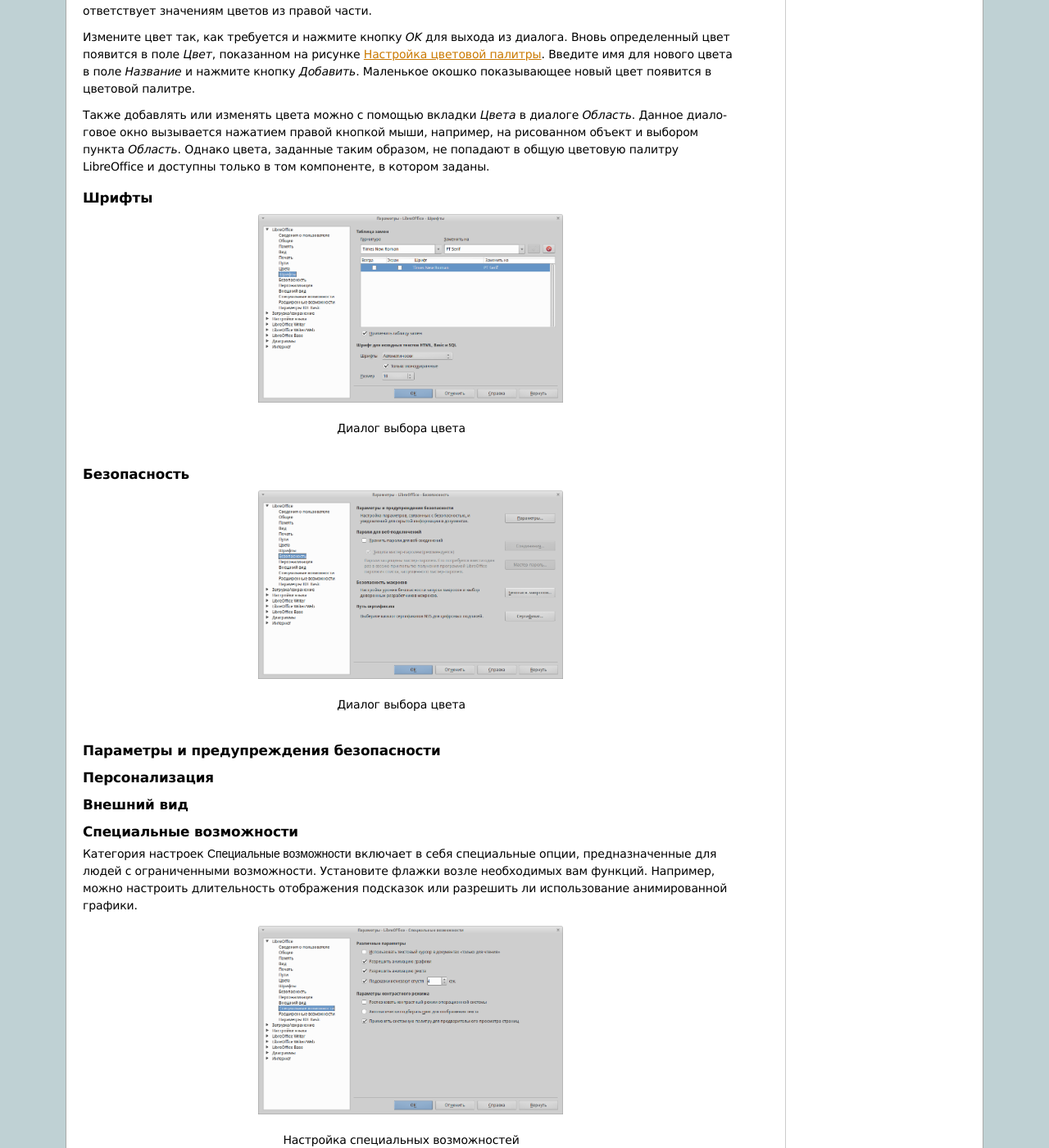
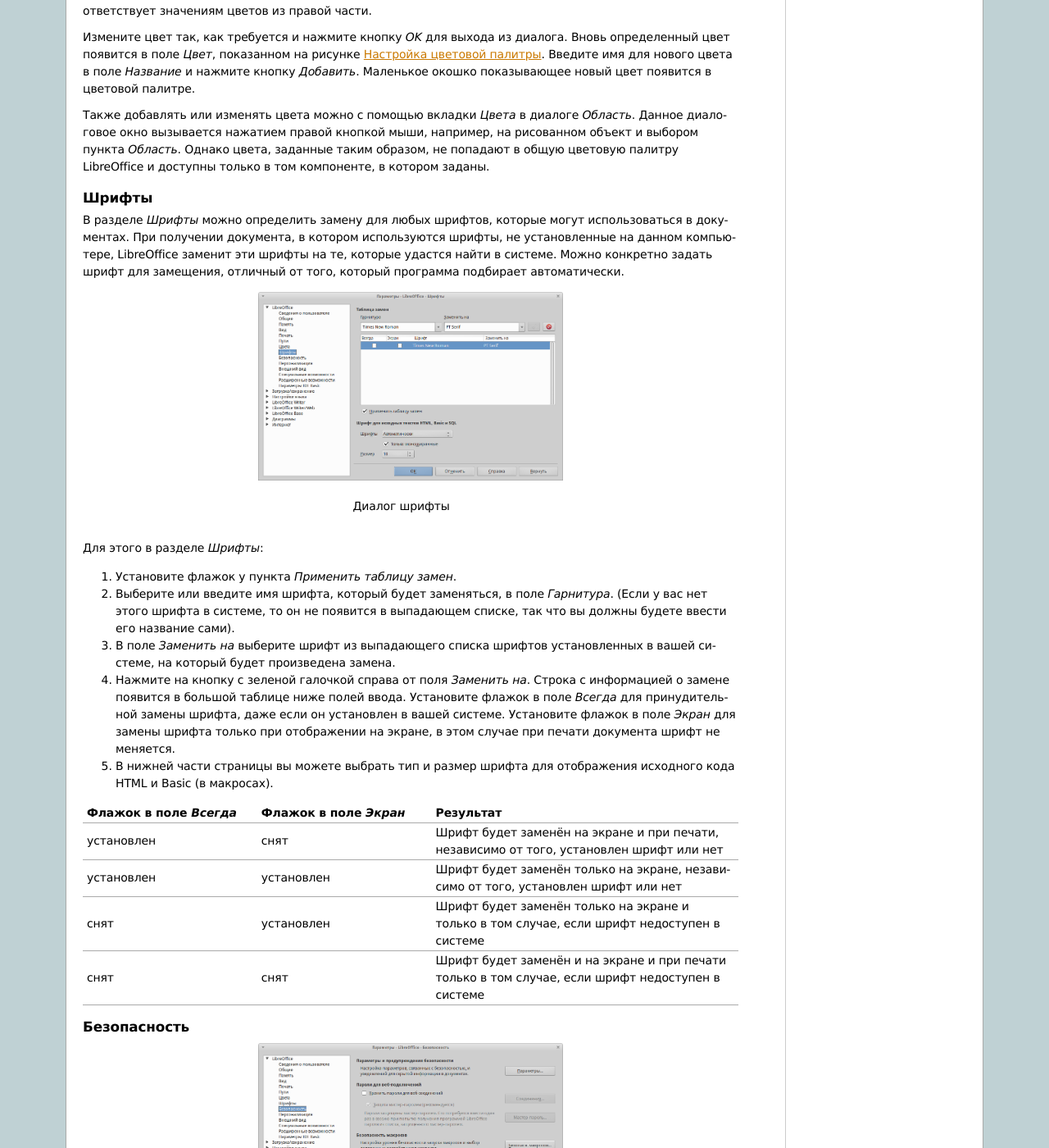
Before and after one commit to LibreRussia/libreoffice-gettingstarted, a Sphinx documentation site: the page built from docs/Setting-up-LibreOffice.rst, in a window 1280 px wide and 1400 px high, scrolled down 7857 px. Shown: the whole window at 82% size. Built offline with Sphinx 7.4.7, drawn with Linux system fonts in a browser that asks for light colours; formulas are drawn with MathJax 3.

Commit message:
Адаптировал пункты Цвета и Шрифты

```diff
--- a/docs/Setting-up-LibreOffice.rst
+++ b/docs/Setting-up-LibreOffice.rst
@@ -312,15 +312,34 @@ LibreOffice использует некоторые данные пользов
 Шрифты
 ~~~~~~
 
+В разделе *Шрифты* можно определить замену для любых шрифтов, которые могут использоваться в документах. При получении документа, в котором используются шрифты, не установленные на данном компьютере, LibreOffice заменит эти шрифты на те, которые удастся найти в системе. Можно конкретно задать шрифт для замещения, отличный от того, который программа подбирает автоматически.
 
 .. _ch2-lo-screen-008:
 
 .. figure:: _static/chapter2/ch2-lo-screen-008.png
     :scale: 40%
     :align: center
-    :alt: Диалог выбора цвета
+    :alt: Диалог шрифты
 
-    Диалог выбора цвета
+    Диалог шрифты
+
+Для этого в разделе *Шрифты*:
+
+1. Установите флажок у пункта *Применить таблицу замен*.
+2. Выберите или введите имя шрифта, который будет заменяться, в поле *Гарнитура*. (Если у вас нет этого шрифта в системе, то он не появится в выпадающем списке, так что вы должны будете ввести его название сами).
+3. В поле *Заменить на* выберите шрифт из выпадающего списка шрифтов установленных в вашей системе, на который будет произведена замена.
+4. Нажмите на кнопку с зеленой галочкой справа от поля *Заменить на*. Строка с информацией о замене появится в большой таблице ниже полей ввода. Установите флажок в поле *Всегда* для принудительной замены шрифта, даже если он установлен в вашей системе. Установите флажок в поле *Экран* для замены шрифта только при отображении на экране, в этом случае при печати документа шрифт не меняется.
+5. В нижней части страницы вы можете выбрать тип и размер шрифта для отображения исходного кода HTML и Basic (в макросах).
+
+
+.. csv-table::
+   :header: "Флажок в поле *Всегда*", "Флажок в поле *Экран*", "Результат"
+   :widths: 17, 17, 30
+
+    установлен,снят,"Шрифт будет заменён на экране и при печати, независимо от того, установлен шрифт или нет"
+    установлен,установлен,"Шрифт будет заменён только на экране, независимо от того, установлен шрифт или нет "
+    снят,установлен,"Шрифт будет заменён только на экране и только в том случае, если шрифт недоступен в системе"
+    снят,снят,"Шрифт будет заменён и на экране и при печати только в том случае, если шрифт недоступен  в системе"
 
 
 Безопасность
```
Also changed, not shown: 3 other files.
